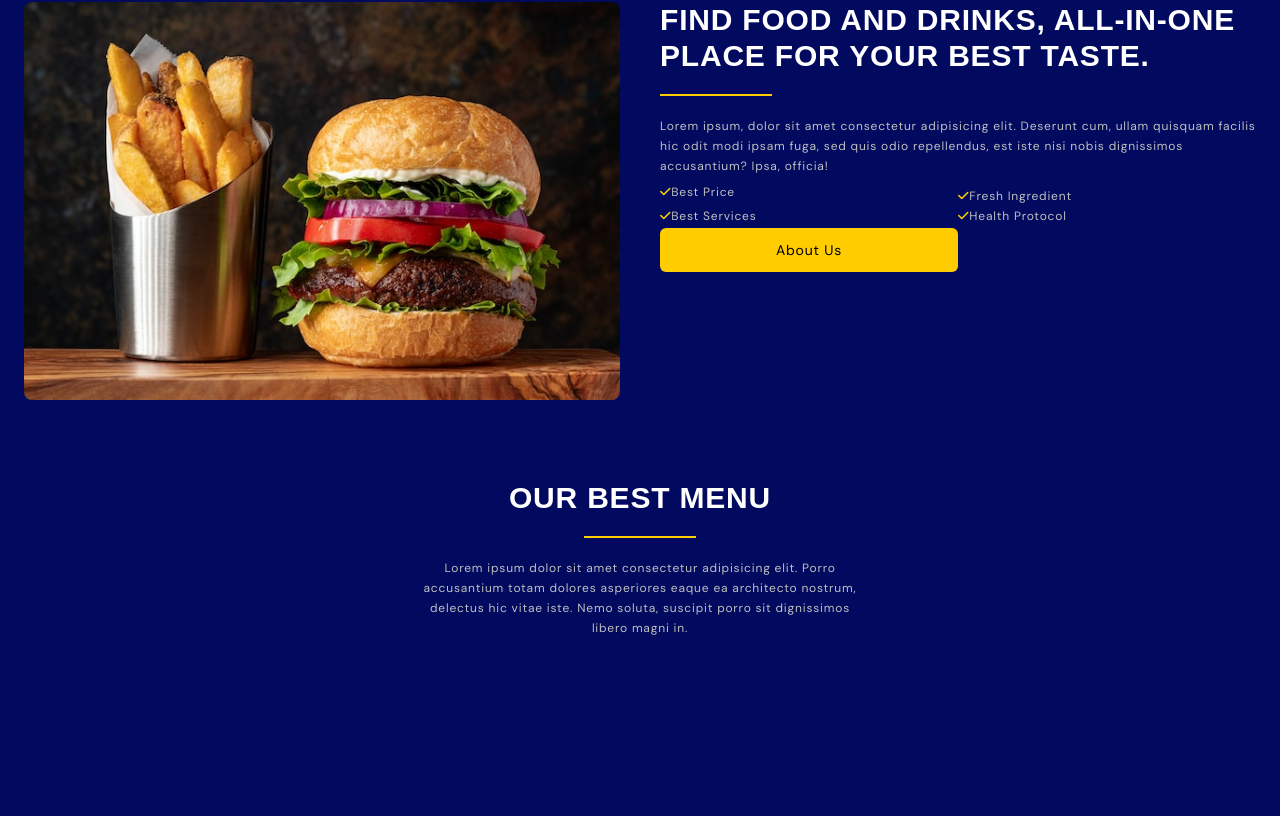
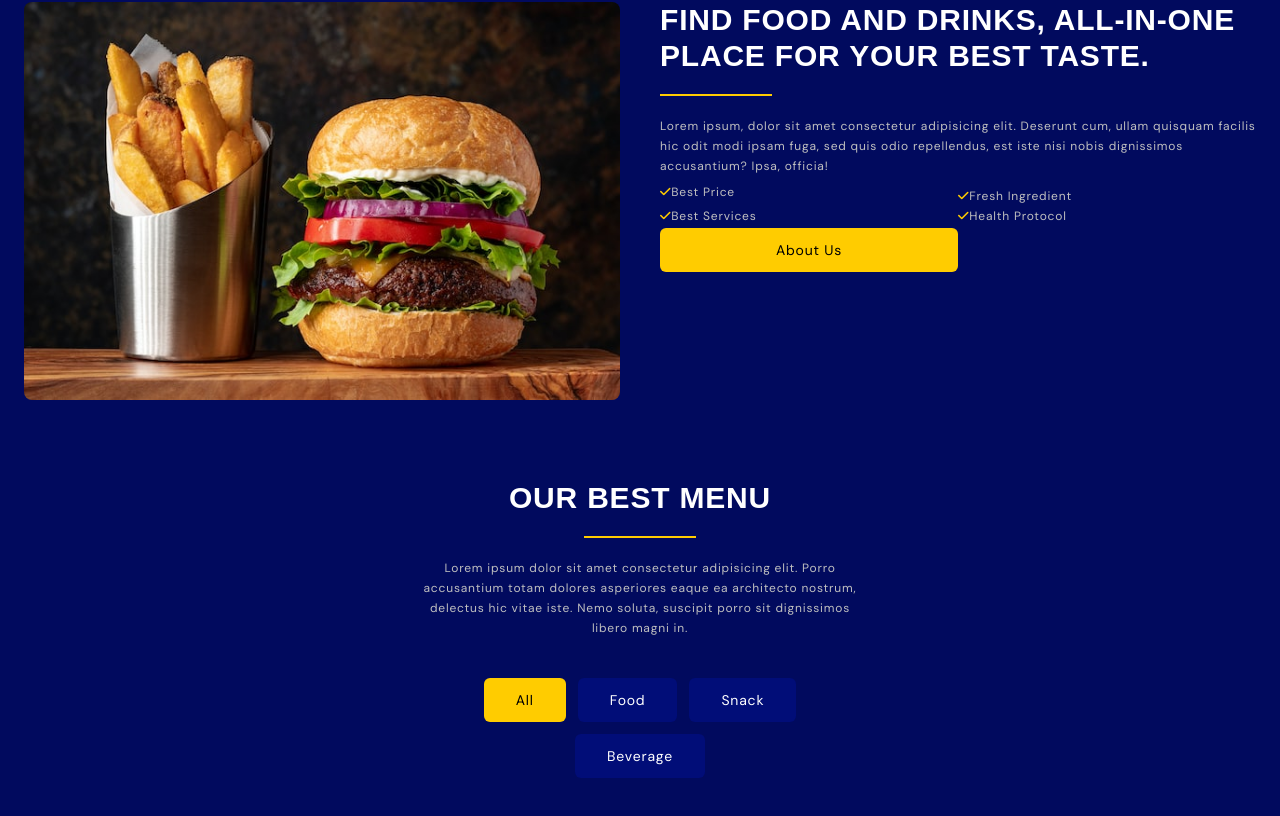
Before and after one commit to Usman-837/Burger_Website, a React (Vite) app: page / in a window 1280 px wide. Shown: the part 1327-2143 px from the top of the page. Before the commit the page ends 1981 px from the top, so only its background shows below. Built offline with nearby package versions, Linux system fonts and the light colour scheme.

Commit message:
add menu tabs in menu section

```diff
--- a/src/Menu.jsx
+++ b/src/Menu.jsx
@@ -1,4 +1,4 @@
-import React from "react";
+import React from "react"
 
 const Menu = () => {
     return (
@@ -9,6 +9,14 @@ const Menu = () => {
                         <h2 className="section__title">OUR BEST MENU</h2>
                         <div className="separator mx-auto"></div>
                         <p className="paragraph">Lorem ipsum dolor sit amet consectetur adipisicing elit. Porro accusantium totam dolores asperiores eaque ea architecto nostrum, delectus hic vitae iste. Nemo soluta, suscipit porro sit dignissimos libero magni in.</p>
+                        <div className="tabs_wrap">
+                            <ul className="flex flex-wrap justify-center gap-3 py-10">
+                                <li className="btn bg-primaryColorLight active">All</li>
+                                <li className="btn bg-primaryColorLight">Food</li>
+                                <li className="btn bg-primaryColorLight">Snack</li>
+                                <li className="btn bg-primaryColorLight">Beverage</li>
+                            </ul>
+                        </div>
                     </div>
                 </div>
             </section>
--- a/src/index.css
+++ b/src/index.css
@@ -45,3 +45,8 @@
         @apply text-paragraphColor text-xs leading-5;
     }
 }
+
+.tabs_wrap ul li:hover,
+.tabs_wrap ul li.active {
+    @apply bg-secondaryColor text-blackColor;
+}
```
